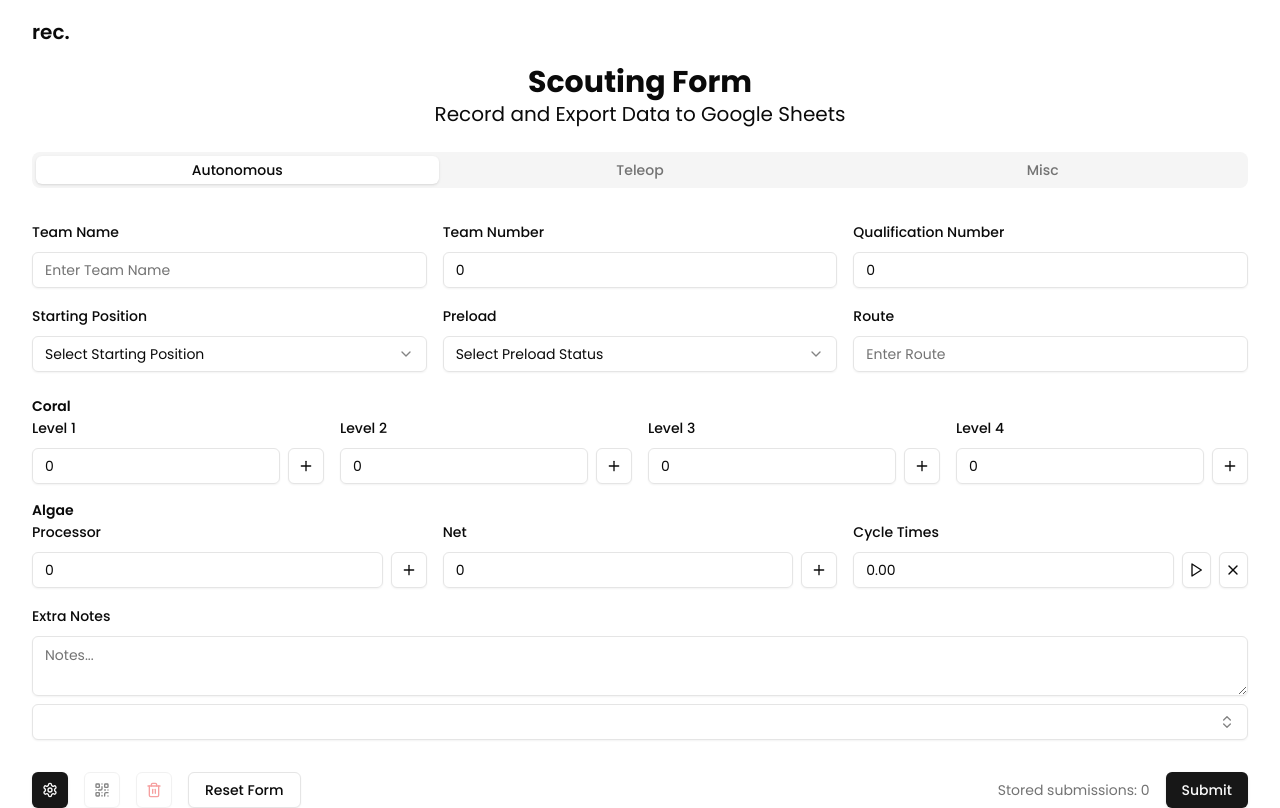
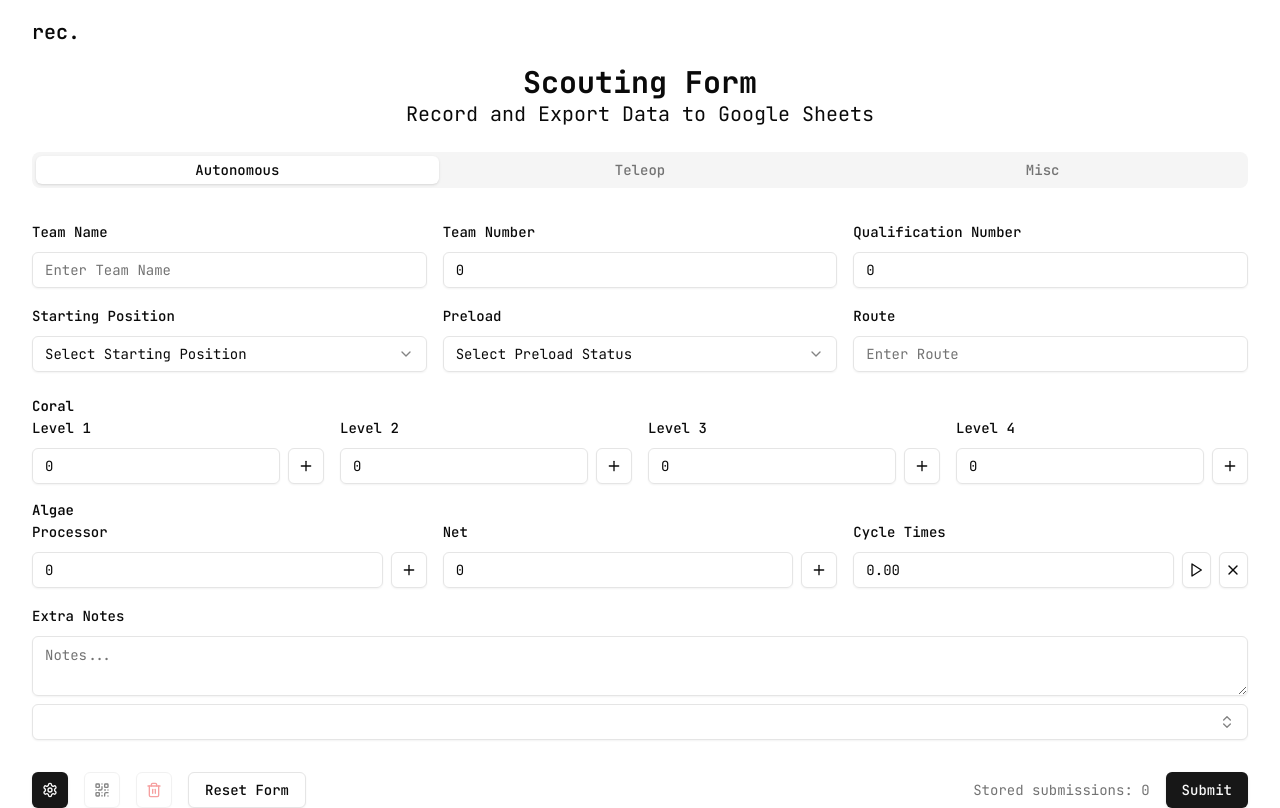
Before and after one commit to kevinnhou/frc-scouting, a Next.js app: page /match in a window 1280 px wide. Built offline with nearby package versions, Linux system fonts and the light colour scheme.

Commit message:
feat: change font to jetbrains mono

```diff
--- a/src/app/layout.tsx
+++ b/src/app/layout.tsx
@@ -1,6 +1,6 @@
 import "./globals.css";
 
-import { Poppins } from "next/font/google";
+import { JetBrains_Mono } from "next/font/google";
 
 import Providers from "@/components/providers";
 import Header from "@/components/header";
@@ -9,11 +9,11 @@ import { metadata } from "@/config/metadata";
 
 export { metadata };
 
-const poppins = Poppins({
+const jetbrainsMono = JetBrains_Mono({
   subsets: ["latin"],
   display: "swap",
   variable: "--font-poppins",
-  weight: ["100", "200", "300", "400", "500", "600", "700", "800", "900"],
+  weight: ["100", "200", "300", "400", "500", "600", "700", "800"],
 });
 
 export default function RootLayout({
@@ -22,8 +22,13 @@ export default function RootLayout({
   children: React.ReactNode;
 }>) {
   return (
-    <html lang="en" dir="ltr" suppressHydrationWarning>
-      <body className={poppins.className}>
+    <html
+      lang="en"
+      dir="ltr"
+      suppressHydrationWarning
+      className={jetbrainsMono.className}
+    >
+      <body>
         <Providers>
           <Header />
           {children}
```
